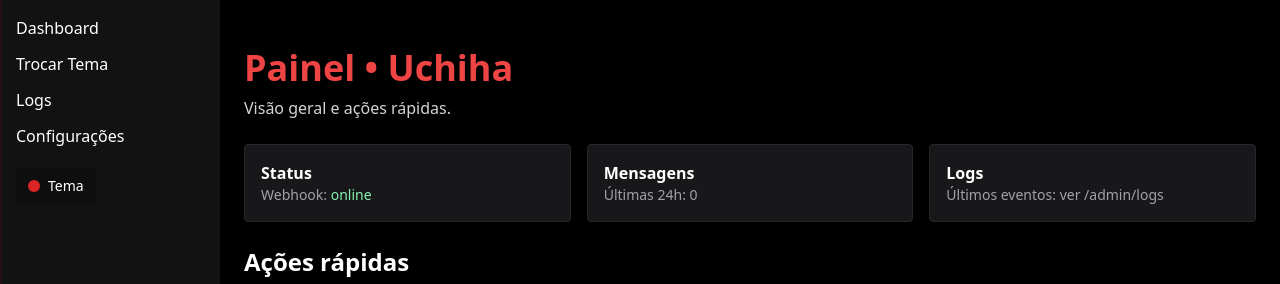
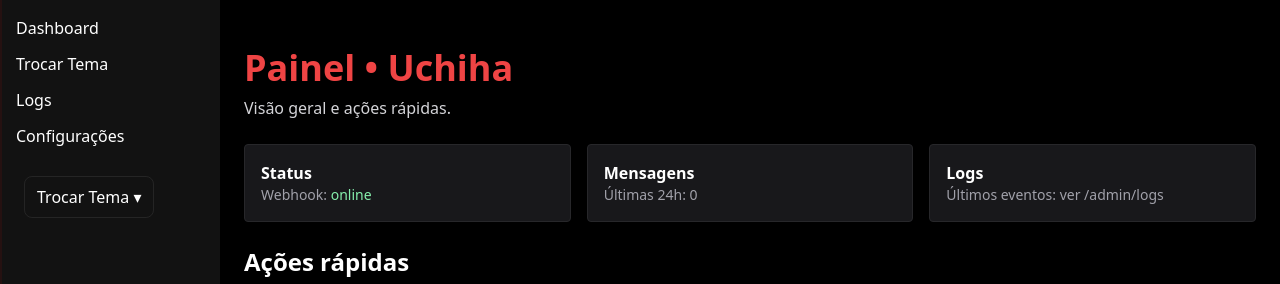
Before and after one commit to rubensilver/uchiha-site, a Next.js app: page /admin in a window 1280 px wide. Shown: the top 284 px of the page. Built offline with nearby package versions, Linux system fonts and the light colour scheme; no server answers.

Commit message:
Update ThemeSwitcher.tsx

```diff
--- a/components/ThemeSwitcher.tsx
+++ b/components/ThemeSwitcher.tsx
@@ -1,37 +1,40 @@
-"use client";
-import { useState, useEffect } from "react";
+'use client';
+import { useState } from 'react';
 
-export default function ThemeSwitcher(){
+export default function ThemeSwitcher() {
   const [open, setOpen] = useState(false);
-  const [theme, setTheme] = useState("uchiha");
-
-  useEffect(()=>{
-    const t = localStorage.getItem("theme") || "uchiha";
-    setTheme(t);
-    document.documentElement.setAttribute("data-theme", t);
-  },[]);
-
-  function apply(t: string){
-    setTheme(t);
-    localStorage.setItem("theme", t);
-    document.documentElement.setAttribute("data-theme", t);
-    setOpen(false);
-  }
+  const themes = ['claro','escuro','uchiha'];
 
   return (
-    <div className="relative">
-      <button onClick={()=>setOpen(!open)} className="px-3 py-2 rounded bg-black/20 flex items-center gap-2">
-        <span className="w-3 h-3 rounded-full bg-red-600"></span>
-        <span className="text-sm">Tema</span>
+    <div className="theme-switcher">
+      <button aria-expanded={open} onClick={() => setOpen(!open)} className="ts-toggle">
+        {open ? 'Fechar temas ▲' : 'Trocar Tema ▾'}
       </button>
 
-      {open && (
-        <div className="absolute right-0 mt-2 w-40 bg-zinc-900 border border-zinc-800 rounded shadow p-2 z-50">
-          <button onClick={()=>apply("light")} className="w-full text-left px-2 py-1 rounded hover:bg-zinc-800">Claro</button>
-          <button onClick={()=>apply("dark")} className="w-full text-left px-2 py-1 rounded hover:bg-zinc-800">Escuro</button>
-          <button onClick={()=>apply("uchiha")} className="w-full text-left px-2 py-1 rounded hover:bg-zinc-800 text-red-400">Uchiha</button>
-        </div>
-      )}
+      <div className={`ts-panel ${open ? 'open' : ''}`}>
+        {themes.map(t => (
+          <button
+            key={t}
+            onClick={() => {
+              try { localStorage.setItem('site-theme', t); window.location.reload(); } catch(e){}
+            }}
+            className={`ts-btn ts-btn-${t}`}
+          >
+            {t[0].toUpperCase() + t.slice(1)}
+          </button>
+        ))}
+      </div>
+
+      <style jsx>{`
+        .theme-switcher { padding: 8px; }
+        .ts-toggle { background: transparent; border: 1px solid rgba(255,255,255,0.08); color: inherit; padding: 8px 12px; border-radius: 8px; cursor:pointer; }
+        .ts-panel { max-height:0; overflow:hidden; transition: max-height .28s ease; margin-top:8px; display:flex; gap:8px; }
+        .ts-panel.open { max-height:200px; }
+        .ts-btn { padding:10px 14px; border-radius:10px; border: none; cursor:pointer; }
+        .ts-btn-uchiha { background:#c62828; color: #fff; }
+        .ts-btn-escuro { background:#222; color:#fff; }
+        .ts-btn-claro { background:#e0e0e0; color:#000; }
+      `}</style>
     </div>
-  );
+  )
 }
```
